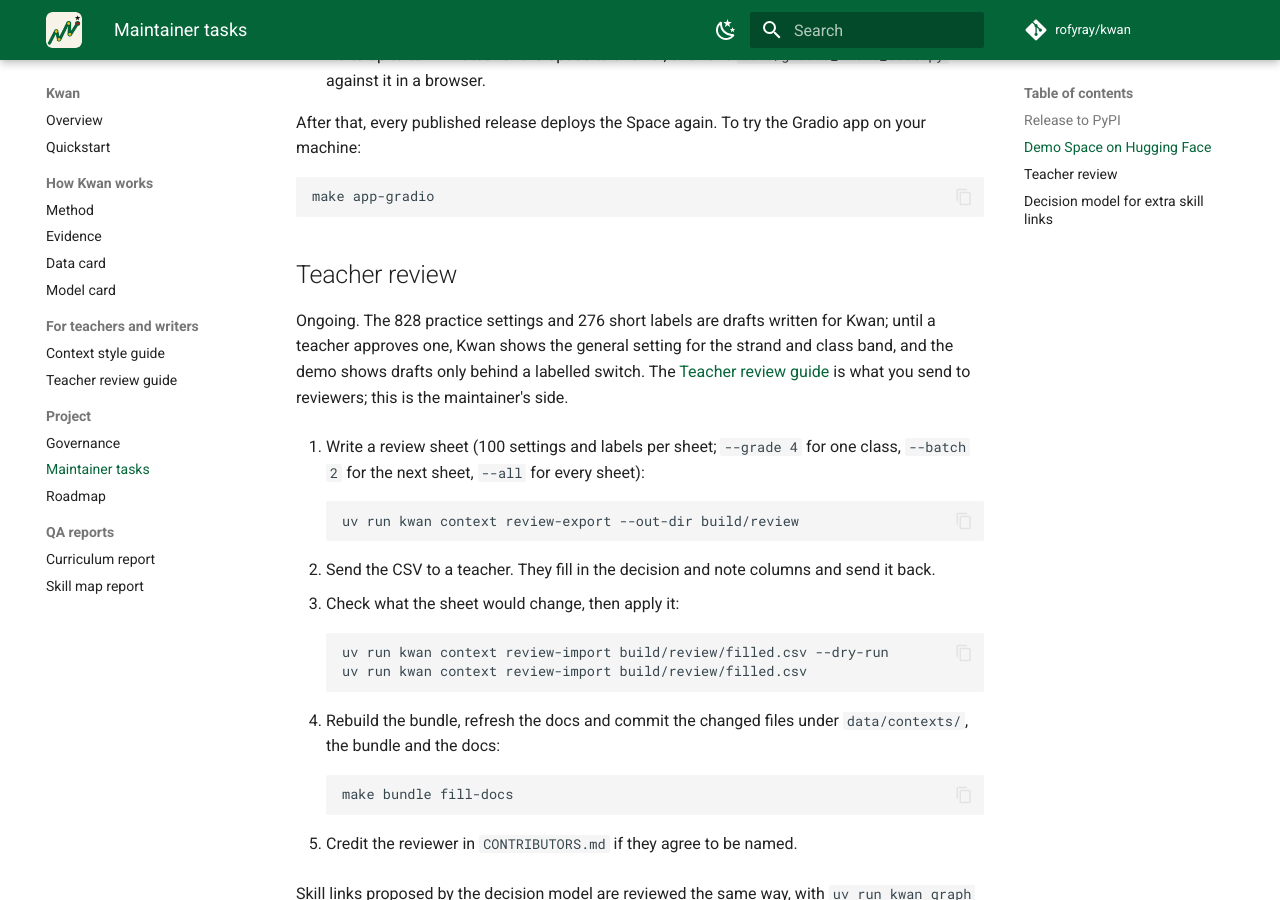
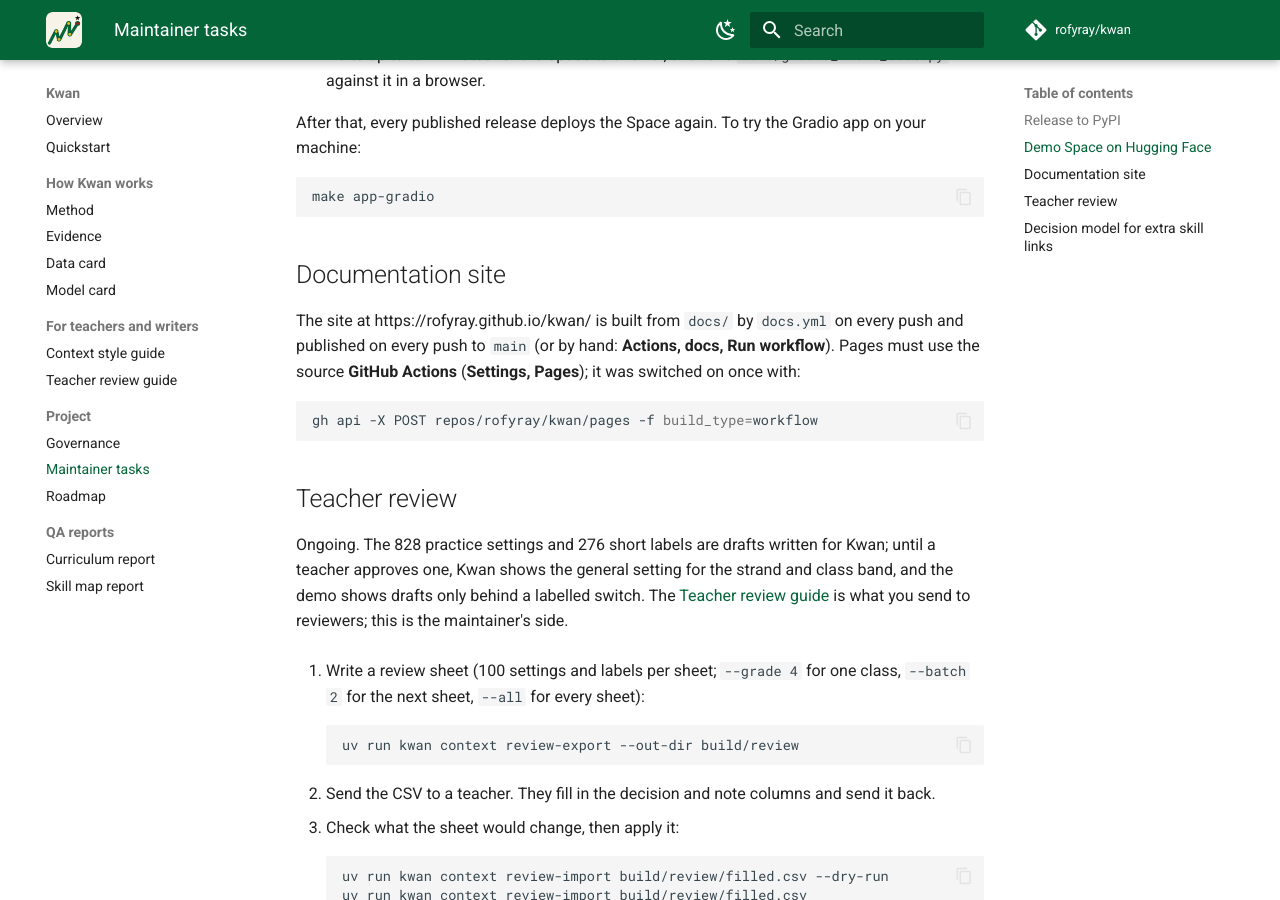
Before and after one commit to rofyray/kwan, an MkDocs documentation site: the page built from docs/maintainer-tasks.md, in a window 1280 px wide and 900 px high, scrolled down 1781 px. Built offline with MkDocs 1.6.1 and Material for MkDocs 9.7.7, drawn with Linux system fonts in a browser that asks for light colours; comment, search, counter and statistics services are not loaded.

Commit message:
README and roadmap reflect the 1.0.0 release; publish the docs site from main
- README: PyPI, docs and demo links without pre-release notes, plus badges; pyproject links docs and changelog
- roadmap: drop the PyPI and Space items, both done
- docs.yml deploys to GitHub Pages on every push to main (Pages switched to the GitHub Actions source)

````diff
--- a/docs/maintainer-tasks.md
+++ b/docs/maintainer-tasks.md
@@ -62,6 +62,16 @@ After that, every published release deploys the Space again. To try the Gradio a
 
 ```bash
 make app-gradio
+```
+
+## Documentation site
+
+The site at https://rofyray.github.io/kwan/ is built from `docs/` by `docs.yml` on every push and published
+on every push to `main` (or by hand: **Actions, docs, Run workflow**). Pages must use the source
+**GitHub Actions** (**Settings, Pages**); it was switched on once with:
+
+```bash
+gh api -X POST repos/rofyray/kwan/pages -f build_type=workflow
 ```
 
 ## Teacher review
--- a/pyproject.toml
+++ b/pyproject.toml
@@ -47,7 +47,9 @@ kwan = "kwan.cli:main"
 Homepage = "https://github.com/rofyray/kwan"
 Repository = "https://github.com/rofyray/kwan"
 Issues = "https://github.com/rofyray/kwan/issues"
+Documentation = "https://rofyray.github.io/kwan/"
 Demo = "https://huggingface.co/spaces/rofyray/kwan"
+Changelog = "https://github.com/rofyray/kwan/blob/main/CHANGELOG.md"
 
 [tool.hatch.version]
 path = "src/kwan/_version.py"
````
Also changed, not shown: README.md (+13 -4 lines), docs/roadmap.md (+2 -4 lines), 2 other files.
